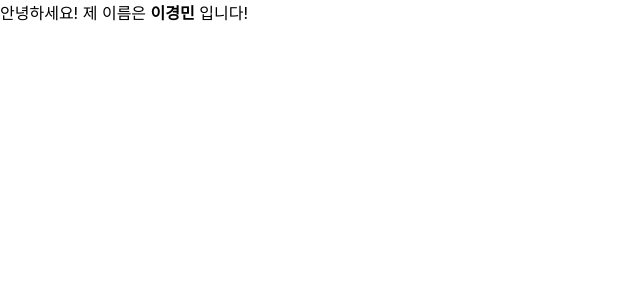
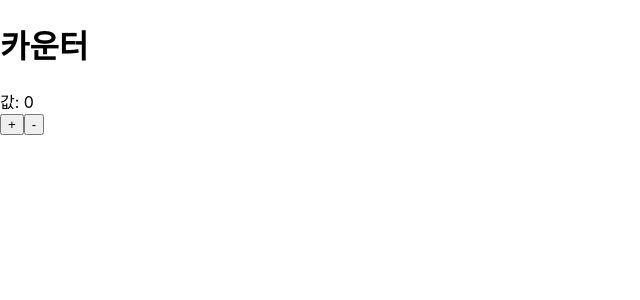
Before and after one commit to bidulgirin/React_review, a React (Create React App) app: page / in a window 1280 px wide. Shown: the top 300 px of the page, without its empty margins (0-640 px from the left). Built offline with nearby package versions, Linux system fonts and the light colour scheme.

Commit message:
props and state review

```diff
--- a/src/App.js
+++ b/src/App.js
@@ -1,11 +1,11 @@
 import logo from './logo.svg';
 import './App.css';
-import MyName from './MyName';
+import Counter from './Counter';
 
 function App() {
   return (
     <>
-      <MyName name="이경민"></MyName>
+      <Counter />
     </>
   );
 }
--- /dev/null
+++ b/src/Counter.js
@@ -0,0 +1,76 @@
+import React, { Component } from 'react';
+
+class Counter extends Component {
+  state = {
+    number: 0,
+  };
+
+  /*
+        여기서 주의 할점!
+        state 값을 바로 바꾸면 안된다!
+        리액트가 업데이트가 됐는지 안됐는지 모르기때문에
+        state대신에 setstate에 변화를 적어야한다
+    */
+  constructor(props) {
+    super(props);
+    this.handleIncrease = this.handleIncrease.bind(this);
+    this.handleDecrease = this.handleDecrease.bind(this);
+
+    /*
+   constructor은 컴포넌트가 만들어 질때마다 자동으로 실행되는 함수고
+   super은 생성자함수로 Component가 extends 되어 있어있기때문에
+   this가 무엇인지 명시해 줌으로써
+   밖에서 화살표함수가 아닌 그냥 함수로 적어도 this를 자동으로 인식하게 해줌
+
+   */
+  }
+
+  handleIncrease = () => {
+    //화살표 함수 대신 그냥 function 함수를 썼다면 this가 인식이 안됨!
+    this.setState({
+      number: this.state.number + 1,
+      color: 'blue',
+    });
+  };
+  handleDecrease = () => {
+    this.setState({
+      number: this.state.number - 1,
+      color: 'red',
+    });
+  };
+  render() {
+    return (
+      <div>
+        <h1>카운터</h1>
+        <div>값: {this.state.number} </div>
+        {/* 버튼 클릭 이벤트는 onClick = {this.함수명} 이다 */}
+        <button onClick={this.handleIncrease}>+</button>
+        <button onClick={this.handleDecrease}>-</button>
+      </div>
+    );
+  }
+}
+/*
+//functional Component -> 최신 문법으로 바꿔보았다
+
+function Counter() {
+    return(
+        <div>
+            <h1>카운터</h1>
+            <div>값: 0 </div>
+            <button>+</button>
+            <button>-</button>
+        </div>
+    )
+  }
+*/
+
+export default Counter;
+
+/*
+  정리: state는 내부에서 변경할수있다.
+  변경할때는 언제나 setState 라는 함수를 사용한다.
+
+  props는 부모에서 자식으로 물려줄때 사용, 읽기전용
+  state는 자기자신의 값으로 가진다는것 값을 변경할수있다는것
+*/
```
